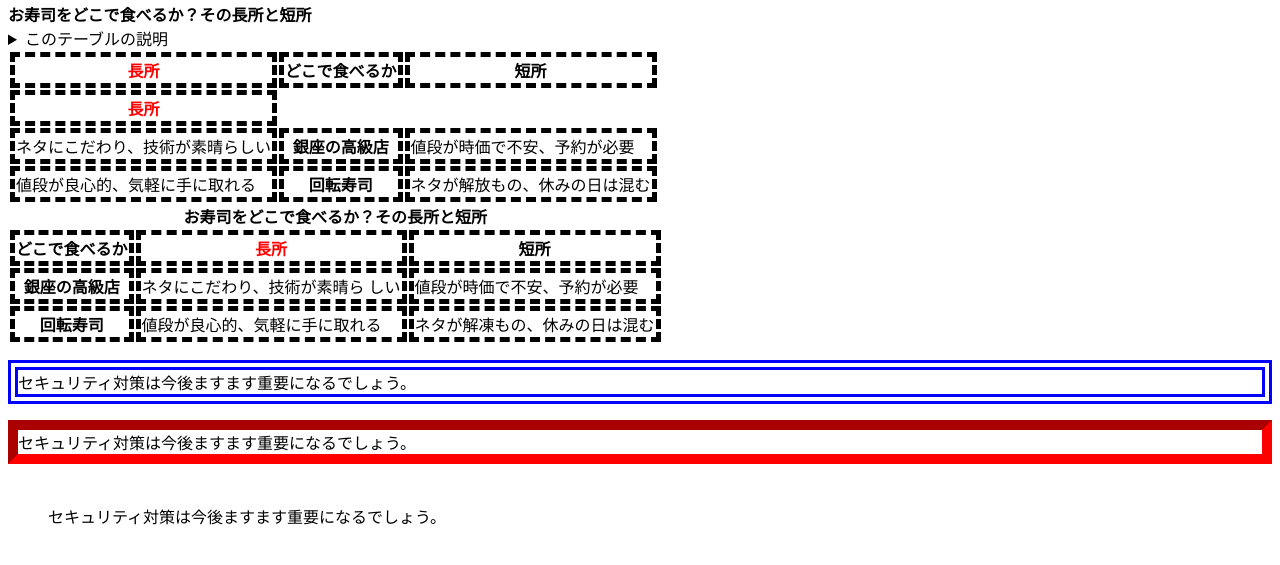
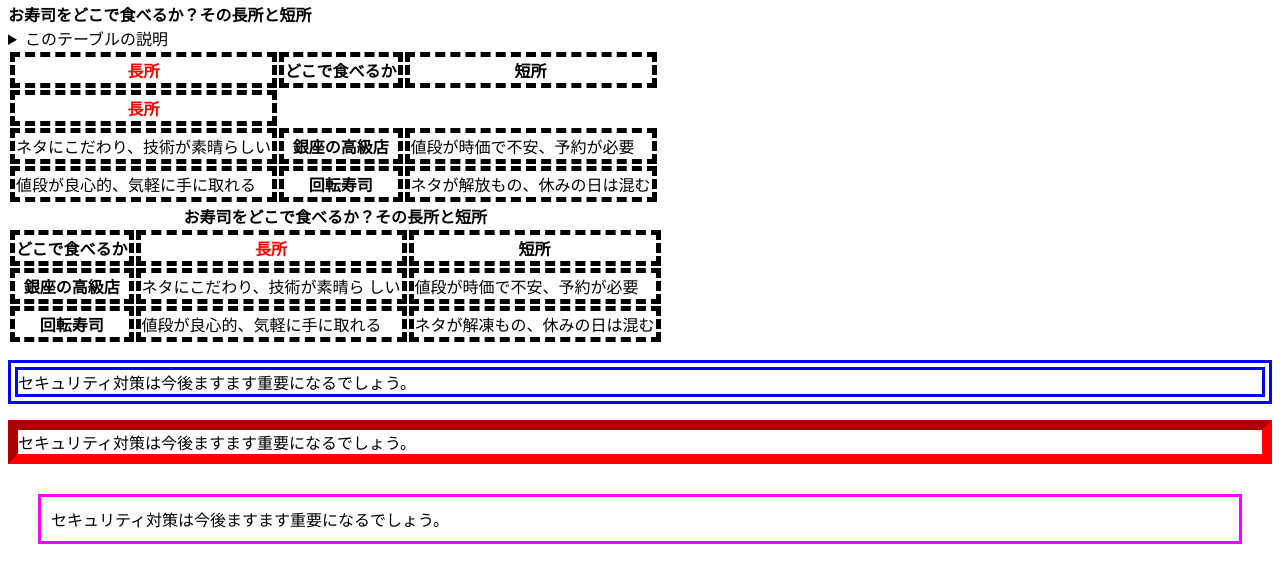
Before and after one commit to zm26409/hello-world-, a plain HTML site: page index.html in a window 1280 px wide. Shown: the part 87-652 px from the top of the page. Drawn offline with Linux system fonts and the light colour scheme.

Commit message:
Fix spacing in sample3 CSS class definition

```diff
--- a/mystyle.css
+++ b/mystyle.css
@@ -5,4 +5,4 @@ th,td{border:dashed thick black;}
 th.important{color:red;}
 p.sample1{border: double 10px #0000ff;}
 p.sample2{border: inset 10px #ff0000;}
-p.sample3{margin:30px;padding:10px;border:mediumsolid #ff00ff;}
+p.sample3{margin: 30px;padding: 10px;border:medium solid#ff00ff;}
```
